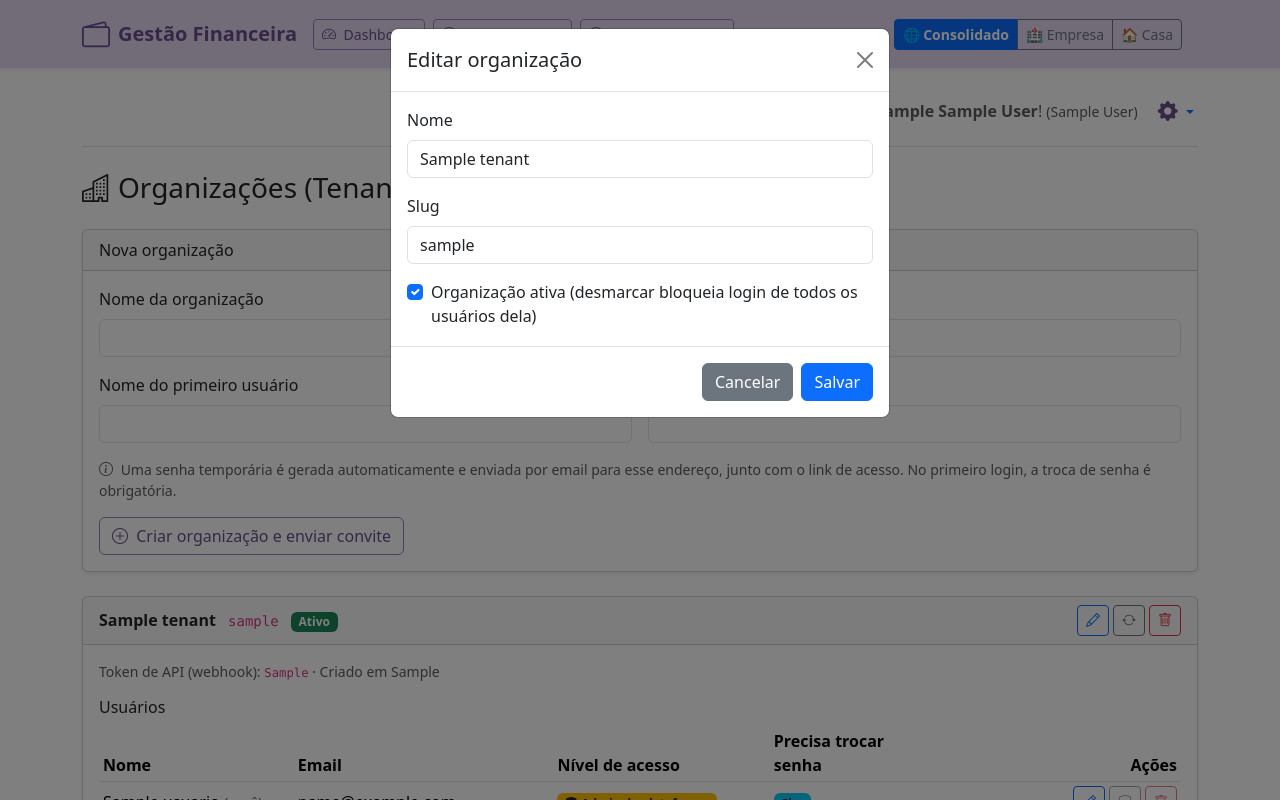
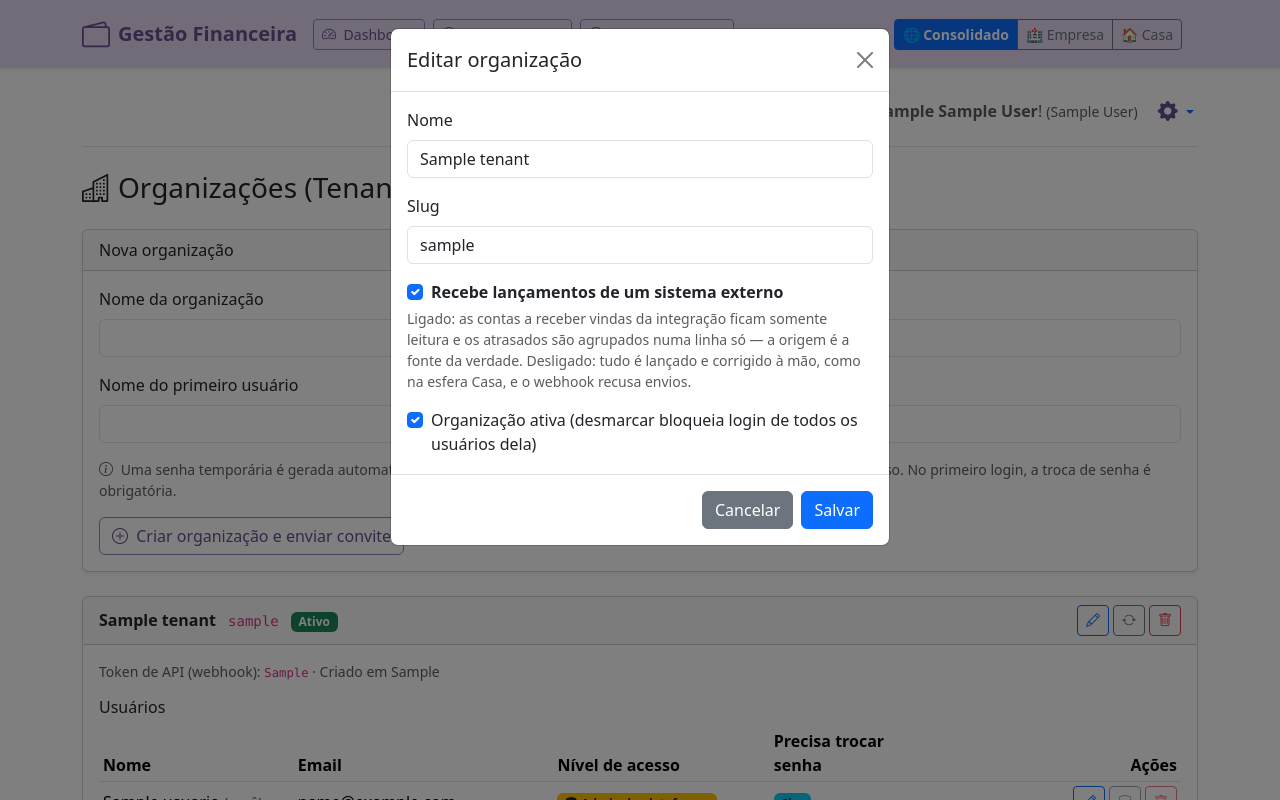
Before and after one commit to loisneubauer/gestao_financeira, a Flask app: page /admin/tenants in a window 1280 px wide, after a click on "Editar organização". Run offline with Flask 3, Linux system fonts and the light colour scheme; the visitor is signed in with stand-in values (Sample User, id 1); tables that the repository leaves empty hold one stand-in row (values such as "Sample post"); grey boxes are pictures that could not be loaded.

Commit message:
Torna a integracao externa uma opcao da organizacao
A regra de integracao estava no codigo, valendo para todo mundo: qualquer
lancamento marcado com "ID Ref:" virava somente leitura e os atrasados
eram agrupados numa linha so. Mas nem toda organizacao tem um sistema de
clinica integrado -- para quem nao tem, isso e so uma trava sem motivo.

Agora e um campo da organizacao, marcavel na tela de Organizacoes junto
do token de API, que e onde a integracao ja e configurada.

Ligado, nada muda do comportamento atual. Desligado, contas a receber se
comportam como na esfera Casa: tudo lancado a mao, tudo editavel, sem
selo de somente leitura e sem consolidacao de atrasados. O webhook passa
a recusar com 403 mesmo com token valido -- token certo nao basta se a
organizacao nao usa integracao, senao um envio externo criaria linhas que
ninguem pediu e que ficariam travadas.

A verificacao virou um helper unico (_lancamento_da_integracao), entao a
regra deixa de estar espalhada em quatro lugares do app.py e no template.

Organizacao nova nasce sem integracao. A migracao liga para quem ja tem
lancamento vindo da clinica -- desligar algo que ja funcionava seria
quebrar producao em silencio. Verificado com o cenario real: a
organizacao da Lois continua ligada, uma organizacao nova nasce desligada.

Smoke sobe de 86 para 93 checagens, cobrindo os dois modos: webhook
recusado sem integracao, lancamento editavel de verdade pelo servidor, e
a protecao voltando ao ligar a opcao.

```diff
--- a/app.py
+++ b/app.py
@@ -136,6 +136,18 @@ def _normalizar_slug(texto):
     Usado tanto na administração quanto no login — assim quem digitar
     "Laila Acupuntura" chega no mesmo lugar que "laila-acupuntura"."""
     return re.sub(r"[^a-z0-9-]+", "-", texto.strip().lower()).strip("-")
+
+
+def _lancamento_da_integracao(lancamento):
+    """Veio de um sistema externo E a organização usa integração.
+
+    A marca no texto não basta: se a organização não tem integração ligada,
+    nada é somente leitura — tudo se comporta como na esfera Casa, lançado e
+    corrigido à mão."""
+    if not database.integracao_ativa(tenant_atual()):
+        return False
+    observacoes = lancamento["observacoes"] if lancamento else None
+    return bool(observacoes and "ID Ref:" in observacoes)
 
 
 def _mes_navegavel(mes_pedido):
@@ -824,7 +836,7 @@ def listar_receber():
             # Lançamento feito à mão continua aparecendo sozinho, senão some da
             # lista e não há como corrigir nem excluir — e na esfera Casa não
             # existe integração nenhuma para justificar o agrupamento.
-            veio_da_integracao = l["observacoes"] and "ID Ref:" in l["observacoes"]
+            veio_da_integracao = _lancamento_da_integracao(l)
             if veio_da_integracao:
                 atrasados_lista.append(l)
                 if not vencimento_mais_recente_atrasado or vencimento > vencimento_mais_recente_atrasado:
@@ -871,6 +883,7 @@ def listar_receber():
         categorias=categorias,
         mes_ano=mes_ano,
         mes_minimo=mes_minimo,
+        integracao_ativa=database.integracao_ativa(tenant_atual()),
         resumo_receber=resumo_receber
     )
 
@@ -913,7 +926,7 @@ def novo_receber():
 def toggle_status_receber(id_lancamento):
     lancamento = database.buscar_lancamento(tenant_atual(), id_lancamento)
     if lancamento:
-        if lancamento["observacoes"] and "ID Ref:" in lancamento["observacoes"]:
+        if _lancamento_da_integracao(lancamento):
             return redirect(url_for("listar_receber", erro="Lançamentos sincronizados da clínica são somente leitura."))
         novo_status = "Pendente" if lancamento["status"] == "Pago" else "Pago"
         data_pagto = date.today().isoformat() if novo_status == "Pago" else None
@@ -925,7 +938,7 @@ def toggle_status_receber(id_lancamento):
 @login_required
 def editar_receber(id_lancamento):
     lancamento = database.buscar_lancamento(tenant_atual(), id_lancamento)
-    if lancamento and lancamento["observacoes"] and "ID Ref:" in lancamento["observacoes"]:
+    if _lancamento_da_integracao(lancamento):
         return redirect(url_for("listar_receber", erro="Lançamentos sincronizados da clínica são somente leitura e não podem ser editados."))
 
     # Validação do navegador (type="number") não é garantia no servidor.
@@ -964,7 +977,7 @@ def editar_receber(id_lancamento):
 @login_required
 def excluir_receber(id_lancamento):
     lancamento = database.buscar_lancamento(tenant_atual(), id_lancamento)
-    if lancamento and lancamento["observacoes"] and "ID Ref:" in lancamento["observacoes"]:
+    if _lancamento_da_integracao(lancamento):
         return redirect(url_for("listar_receber", erro="Lançamentos sincronizados da clínica são somente leitura e não podem ser excluídos."))
 
     database.excluir_lancamento(tenant_atual(), id_lancamento)
@@ -1101,6 +1114,7 @@ def admin_editar_tenant(id_tenant):
         return _renderizar_admin_tenants(erro="Já existe outra organização com esse slug.")
 
     database.atualizar_tenant(id_tenant, nome, slug, ativo)
+    database.definir_integracao_ativa(id_tenant, request.form.get("integracao_ativa") == "on")
     return _renderizar_admin_tenants(sucesso=f"Organização '{nome}' atualizada.")
 
 
@@ -1305,6 +1319,12 @@ def api_webhook_receber():
     tenant = database.buscar_tenant_por_token(api_token)
     if not tenant:
         return jsonify({"erro": "Token de API inválido ou ausente. Envie o header X-Api-Token."}), 401
+    # Token válido não basta: a organização precisa usar integração. Sem isso,
+    # as contas a receber dela são lançadas à mão e um envio externo criaria
+    # linhas que ninguém pediu — e que ficariam somente leitura.
+    if not database.integracao_ativa(tenant["id"]):
+        return jsonify({"erro": "Esta organização não usa integração externa. "
+                                "Ative a opção em Organizações antes de enviar lançamentos."}), 403
 
     dados = request.json
     if not dados or "descricao" not in dados or "valor" not in dados:
--- a/database.py
+++ b/database.py
@@ -181,6 +181,27 @@ _BASES_DE_DATA = {
         "so_efetivados": False,
     },
 }
+
+
+def integracao_ativa(tenant_id):
+    """A organização recebe lançamentos de um sistema externo (a clínica)?
+
+    Quando desligada, contas a receber se comportam como na esfera Casa: tudo
+    lançado à mão, tudo editável, sem consolidação de atrasados."""
+    conexao = conectar()
+    linha = conexao.execute(
+        "SELECT integracao_ativa FROM tenants WHERE id = ?", (tenant_id,)
+    ).fetchone()
+    conexao.close()
+    return bool(linha["integracao_ativa"]) if linha else False
+
+
+def definir_integracao_ativa(tenant_id, ativa):
+    conexao = conectar()
+    conexao.execute("UPDATE tenants SET integracao_ativa = ? WHERE id = ?",
+                    (1 if ativa else 0, tenant_id))
+    conexao.commit()
+    conexao.close()
 
 
 def obter_data_inicio(tenant_id):
@@ -505,6 +526,19 @@ def criar_tabelas():
     if _tabela_existe(conexao, "lancamentos") and not _coluna_existe(conexao, "lancamentos", "frequencia_recorrencia"):
         conexao.execute("ALTER TABLE lancamentos ADD COLUMN frequencia_recorrencia TEXT DEFAULT 'Nenhuma'")
         conexao.execute("UPDATE lancamentos SET frequencia_recorrencia = 'Mensal' WHERE recorrente = 1")
+
+    # Migração: nem toda organização tem a integração com um sistema de clínica.
+    # Sem ela, contas a receber são lançadas à mão como na esfera Casa — sem
+    # linha somente leitura e sem consolidação de atrasados.
+    if _tabela_existe(conexao, "tenants") and not _coluna_existe(conexao, "tenants", "integracao_ativa"):
+        conexao.execute("ALTER TABLE tenants ADD COLUMN integracao_ativa INTEGER NOT NULL DEFAULT 0")
+        # Quem já recebeu lançamento pela integração está claramente usando —
+        # liga para essas, em vez de desligar algo que já funcionava.
+        conexao.execute("""
+            UPDATE tenants SET integracao_ativa = 1
+             WHERE id IN (SELECT DISTINCT tenant_id FROM lancamentos
+                           WHERE observacoes LIKE '%ID Ref: clinic_%')
+        """)
 
     # Migração: data em que a organização começou a usar o sistema. Antes dela,
     # nada entra no caixa e nenhum mês é navegável — a Lois decidiu começar do
--- a/templates/admin_tenants.html
+++ b/templates/admin_tenants.html
@@ -201,6 +201,21 @@
                         <label class="form-label">Slug</label>
                         <input type="text" name="slug" class="form-control" value="{{ t.slug }}" required>
                     </div>
+                    <div class="mb-3">
+                        <div class="form-check">
+                            <input class="form-check-input" type="checkbox" name="integracao_ativa"
+                                   id="integracao{{ t.id }}" {% if t.integracao_ativa %}checked{% endif %}>
+                            <label class="form-check-label fw-semibold" for="integracao{{ t.id }}">
+                                Recebe lançamentos de um sistema externo
+                            </label>
+                        </div>
+                        <div class="form-text">
+                            Ligado: as contas a receber vindas da integração ficam somente leitura e os
+                            atrasados são agrupados numa linha só — a origem é a fonte da verdade.
+                            Desligado: tudo é lançado e corrigido à mão, como na esfera Casa, e o webhook
+                            recusa envios.
+                        </div>
+                    </div>
                     <div class="form-check">
                         <input type="checkbox" name="ativo" class="form-check-input" id="ativoCheck{{ t.id }}" {% if t.ativo %}checked{% endif %}>
                         <label class="form-check-label" for="ativoCheck{{ t.id }}">Organização ativa (desmarcar bloqueia login de todos os usuários dela)</label>
--- a/templates/receber.html
+++ b/templates/receber.html
@@ -108,7 +108,7 @@
                                     <span class="badge bg-secondary" title="Soma das receitas atrasadas vindas da clínica — corrija na origem">
                                         <i class="bi bi-calculator me-1"></i> Somatório
                                     </span>
-                                {% elif l.observacoes and 'ID Ref:' in l.observacoes %}
+                                {% elif integracao_ativa and l.observacoes and 'ID Ref:' in l.observacoes %}
                                     <span class="badge bg-secondary" title="Veio da integração com a clínica; a origem é a fonte da verdade">
                                         <i class="bi bi-lock-fill me-1"></i> Sincronizado (Somente Leitura)
                                     </span>
@@ -145,7 +145,7 @@
 
 <!-- Modais de Edição de Receitas (fora da tabela) -->
 {% for l in lancamentos %}
-    {% if l.id != 'atraso_consolidado' and not (l.observacoes and 'ID Ref:' in l.observacoes) %}
+    {% if l.id != 'atraso_consolidado' and not (integracao_ativa and l.observacoes and 'ID Ref:' in l.observacoes) %}
     <div class="modal fade" id="modalEditarReceita{{ l.id }}" tabindex="-1">
         <div class="modal-dialog modal-dialog-scrollable">
             <div class="modal-content text-start">
```
Also changed, not shown: .claude/skills/run-sistema-financeiro/driver.py.
